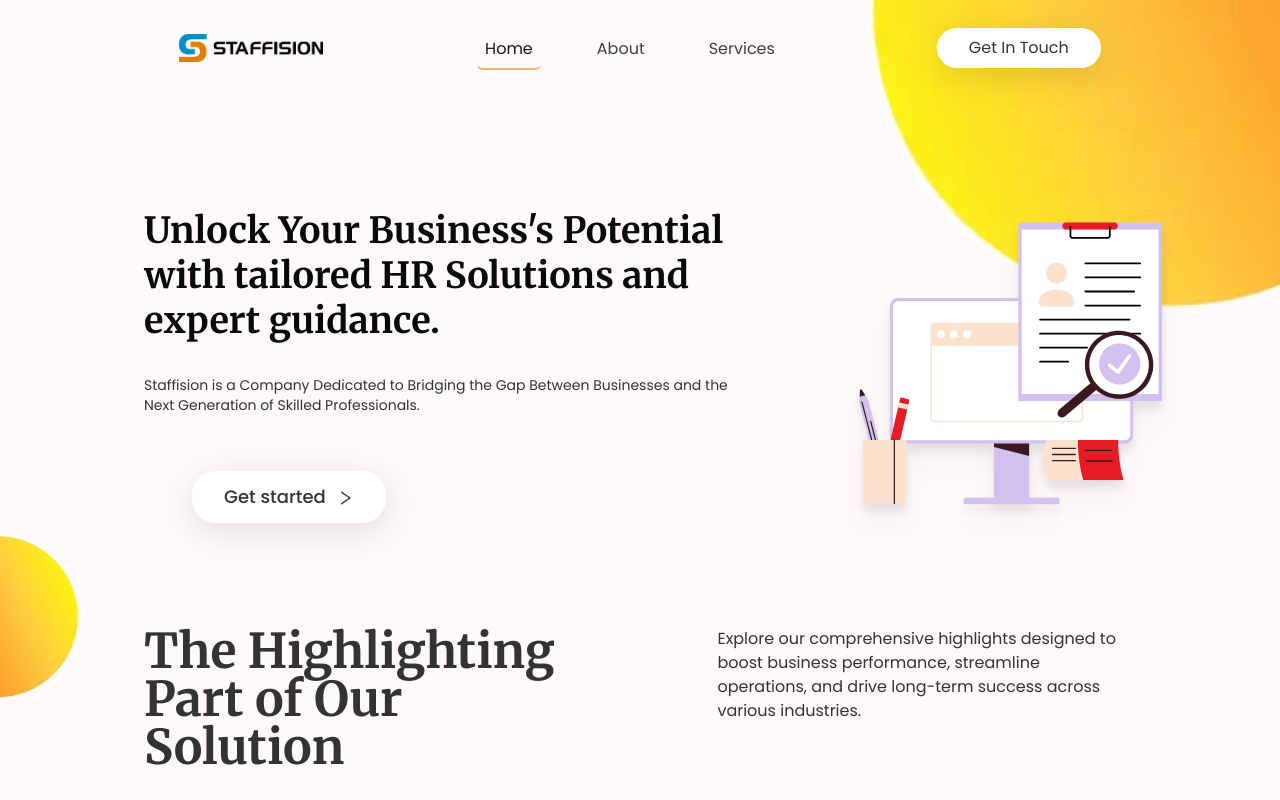
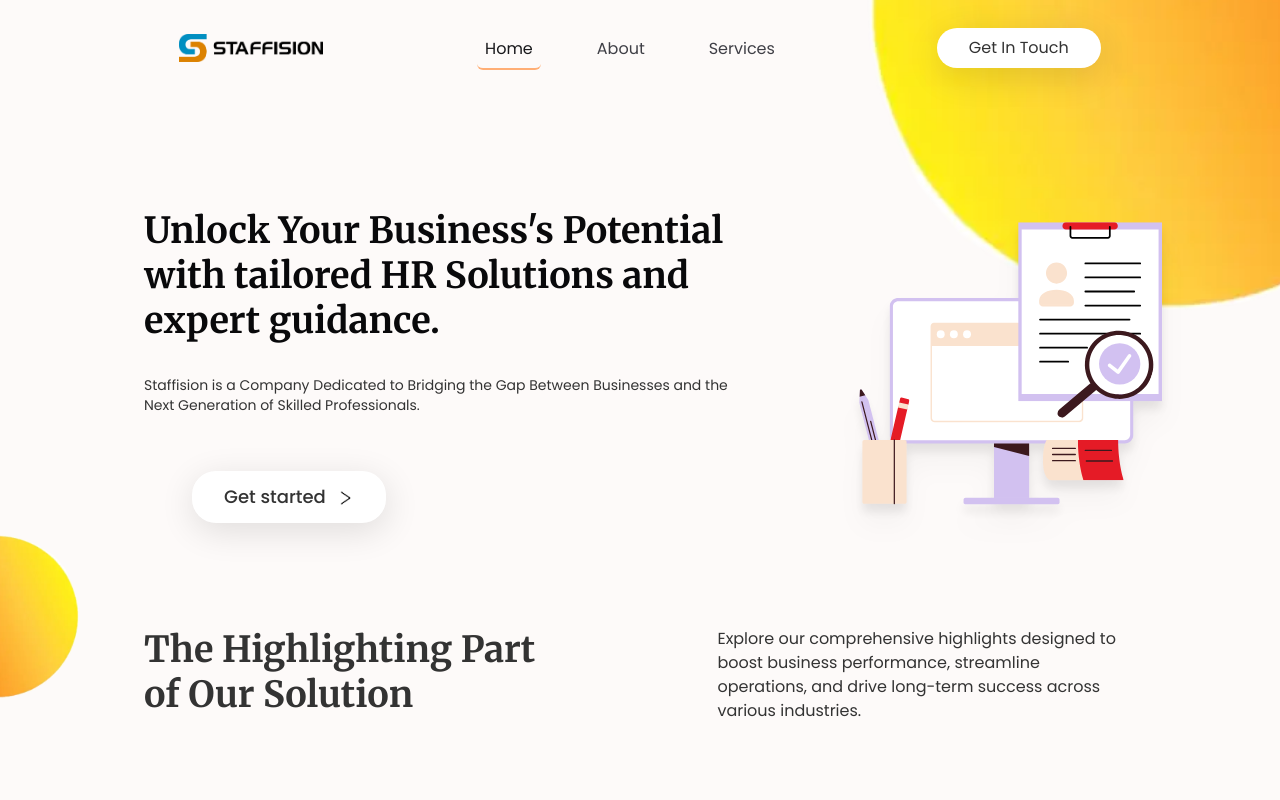
Before and after one commit to ksaurav24/Staffision, a React (Vite) app: page / in a window 1280 px wide. Shown: the top 800 px of the page. Built offline with nearby package versions, Linux system fonts and the light colour scheme.

Commit message:
Subheadline sixe

```diff
--- a/src/components/Home.jsx
+++ b/src/components/Home.jsx
@@ -107,7 +107,7 @@ const Home = () => {
             ref={highlights}
             className="w-screen py-0 lg:py-12  relative lg:flex-row flex-col flex"
           >
-            <h2 className=" lg:text-5xl text-4xl leading-tight  mx-auto w-full lg:w-1/2 lg:px-16  lg:ml-20 text-center lg:text-left merriweather-bold px-6 ">
+            <h2 className="  text-4xl leading-tight  mx-auto w-full lg:w-1/2 lg:px-16  lg:ml-20 text-center lg:text-left merriweather-bold px-6 ">
               The Highlighting Part of Our Solution
             </h2>
             <h5 className="poppins-regular text-md  lg:text-left text-center w-full lg:w-1/2 lg:px-20 px-8 mb-4 lg:mr-20 lg:mt-0 mt-6">
```
